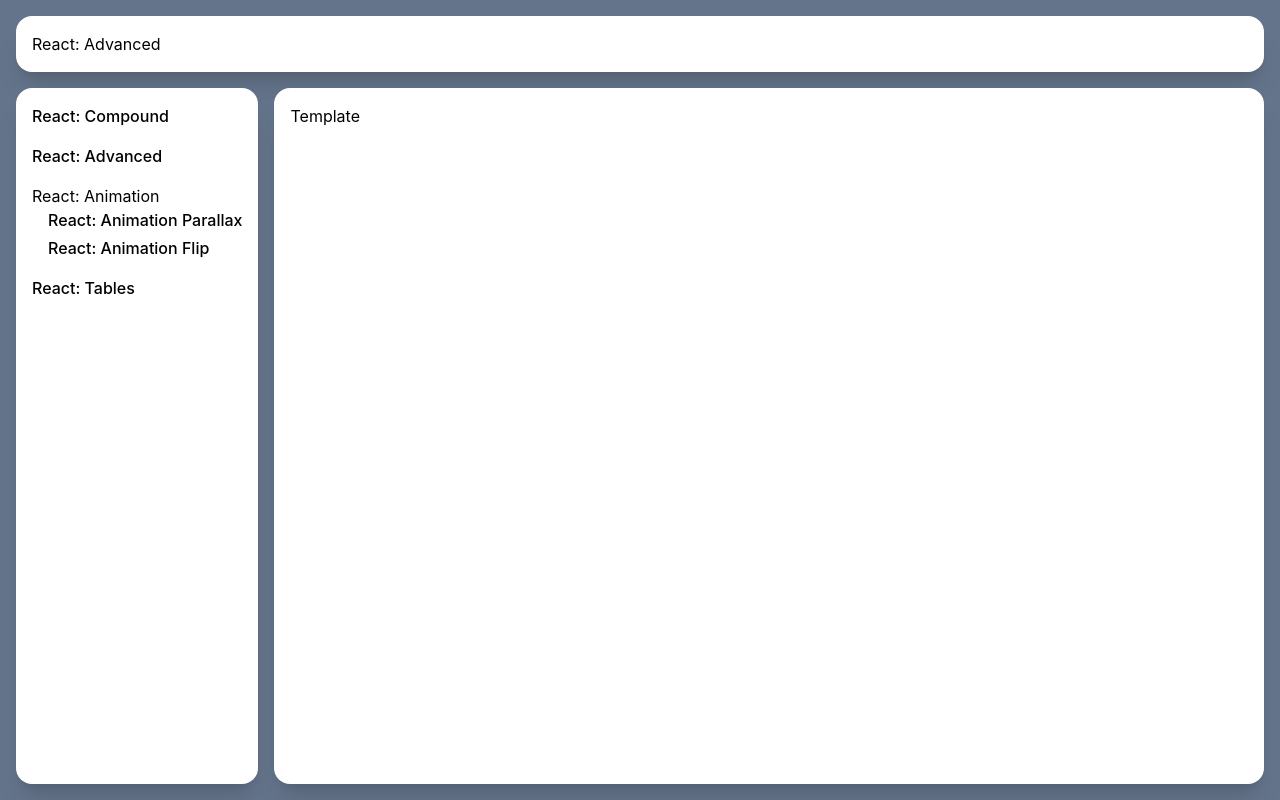
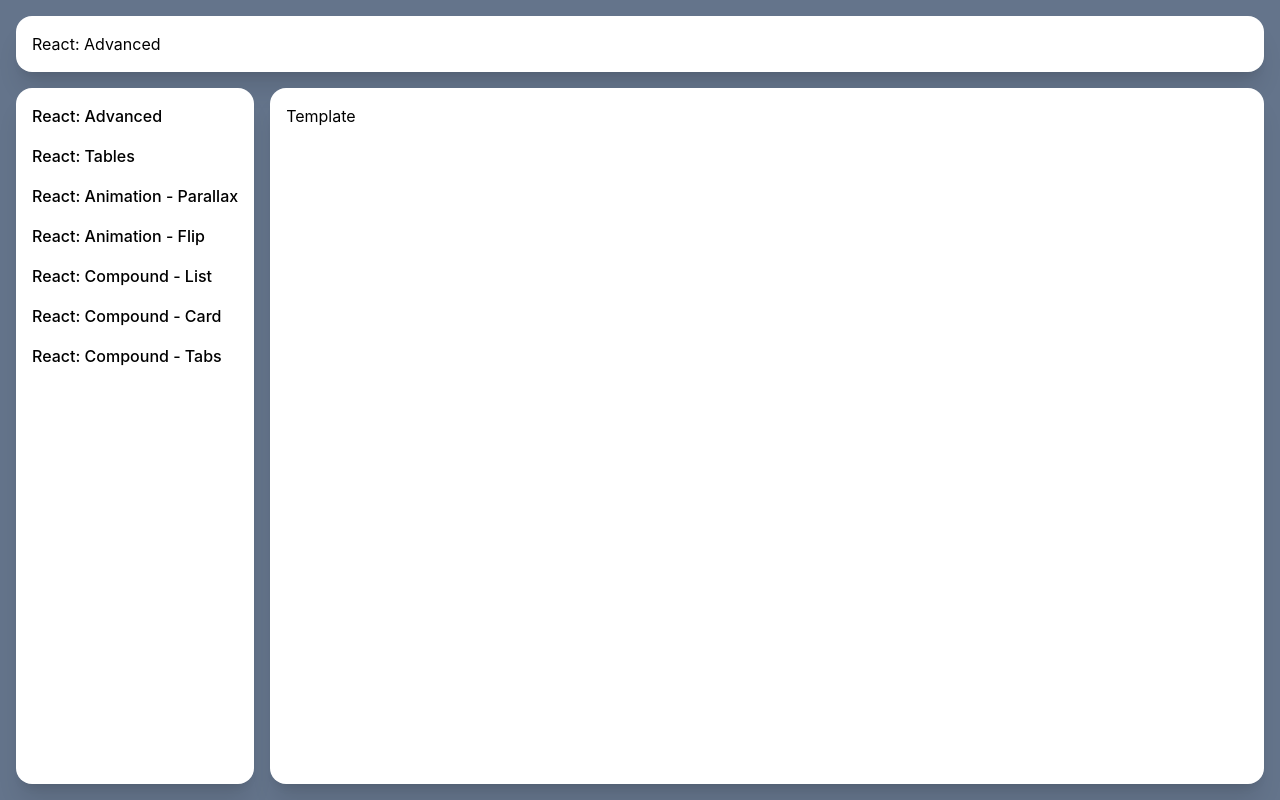
Before and after one commit to mamblijoe/react-homework, a React (Vite) app: page /advanced in a window 1280 px wide. Built offline with nearby package versions, Linux system fonts and the light colour scheme.

Commit message:
доработал роутинг

```diff
--- /dev/null
+++ b/src/Pages/AnimationFlip.tsx
@@ -0,0 +1,7 @@
+import React from 'react'
+
+const AnimationFlipPage = () => {
+    return <div>AnimationFlip</div>
+}
+
+export default AnimationFlipPage
--- /dev/null
+++ b/src/Pages/AnimationParallax.tsx
@@ -0,0 +1,8 @@
+import React from 'react'
+import ParallaxAnimation from '../components/Animation/Parallax.tsx'
+
+const AnimationParallaxPage = () => {
+    return <ParallaxAnimation />
+}
+
+export default AnimationParallaxPage
--- a/src/components/Compound/index.tsx
+++ b/src/Pages/CompoundCard.tsx
@@ -1,42 +1,19 @@
 import React from 'react'
-import Layout from '../Layout'
-import CompoundList from './CompoundList.tsx'
+import Layout from '../components/Layout'
+import CompoundCard from '../components/Compound/CompoundCard'
+import { faker } from '@faker-js/faker/locale/en'
 import { range } from 'lodash'
-import { faker } from '@faker-js/faker/locale/en'
-import CompoundCard from './CompoundCard.tsx'
-import CompoundTabs from './CompoundTabs.tsx'
 
 type Option = { value: string; label: string }
-type Tab = { code: string; label: string; content: string }
 
 const options: Option[] = range(5).map((_item) => ({
     value: faker.string.uuid(),
     label: faker.lorem.lines(1),
 }))
 
-const tabs: Tab[] = range(5).map((_item) => ({
-    code: faker.string.uuid(),
-    label: faker.string.alphanumeric(5),
-    content: faker.lorem.lines(1),
-}))
-
-const Compound = () => {
+const CompoundCardPage = () => {
     return (
         <Layout title={'React: Compound'}>
-            <h2 className="mb-4 text-4xl font-extrabold leading-none tracking-tight text-gray-900 md:text-5xl lg:text-6xl dark:text-black">
-                Практика:
-                <mark className="px-2 ml-2 text-white bg-blue-600 rounded dark:bg-blue-500">
-                    Список
-                </mark>{' '}
-            </h2>
-            <CompoundList>
-                <CompoundList.List>
-                    {options.map((option) => (
-                        <CompoundList.Item option={option} />
-                    ))}
-                </CompoundList.List>
-            </CompoundList>
-            <hr className="h-px my-8 bg-gray-200 border-0 dark:bg-gray-700" />
             <h2 className="mb-4 text-4xl font-extrabold leading-none tracking-tight text-gray-900 md:text-5xl lg:text-6xl dark:text-black">
                 Практика:
                 <mark className="px-2 ml-2 text-white bg-blue-600 rounded dark:bg-blue-500">
@@ -98,29 +75,8 @@ const Compound = () => {
                     <CompoundCard.Select options={options} />
                 </CompoundCard>
             </div>
-            <hr className="h-px my-8 bg-gray-200 border-0 dark:bg-gray-700" />
-            <h2 className="mb-4 text-4xl font-extrabold leading-none tracking-tight text-gray-900 md:text-5xl lg:text-6xl dark:text-black">
-                Практика:
-                <mark className="px-2 ml-2 text-white bg-blue-600 rounded dark:bg-blue-500">
-                    Табы
-                </mark>{' '}
-            </h2>
-            <CompoundTabs defaultTab={tabs[0].code}>
-                <CompoundTabs.Triggers>
-                    <CompoundTabs.Triggers>
-                        {tabs.map((tab) => (
-                            <CompoundTabs.Trigger tab={tab} />
-                        ))}
-                    </CompoundTabs.Triggers>
-                </CompoundTabs.Triggers>
-                <CompoundTabs.Contents>
-                    {tabs.map((tab) => (
-                        <CompoundTabs.Content tab={tab} />
-                    ))}
-                </CompoundTabs.Contents>
-            </CompoundTabs>
         </Layout>
     )
 }
 
-export default Compound
+export default CompoundCardPage
--- /dev/null
+++ b/src/Pages/CompoundList.tsx
@@ -0,0 +1,34 @@
+import React from 'react'
+import { range } from 'lodash'
+import { faker } from '@faker-js/faker/locale/en'
+import Layout from '../components/Layout'
+import CompoundList from '../components/Compound/CompoundList'
+
+type Option = { value: string; label: string }
+
+const options: Option[] = range(5).map((_item) => ({
+    value: faker.string.uuid(),
+    label: faker.lorem.lines(1),
+}))
+
+const CompoundListPage = () => {
+    return (
+        <Layout title={'React: Compound'}>
+            <h2 className="mb-4 text-4xl font-extrabold leading-none tracking-tight text-gray-900 md:text-5xl lg:text-6xl dark:text-black">
+                Практика:
+                <mark className="px-2 ml-2 text-white bg-blue-600 rounded dark:bg-blue-500">
+                    Список
+                </mark>{' '}
+            </h2>
+            <CompoundList>
+                <CompoundList.List>
+                    {options.map((option) => (
+                        <CompoundList.Item option={option} />
+                    ))}
+                </CompoundList.List>
+            </CompoundList>
+        </Layout>
+    )
+}
+
+export default CompoundListPage
--- /dev/null
+++ b/src/Pages/CompoundTabs.tsx
@@ -0,0 +1,42 @@
+import React from 'react'
+import { range } from 'lodash'
+import { faker } from '@faker-js/faker/locale/en'
+import CompoundTabs from '../components/Compound/CompoundTabs.tsx'
+import Layout from '../components/Layout'
+
+type Tab = { code: string; label: string; content: string }
+
+const tabs: Tab[] = range(5).map((_item) => ({
+    code: faker.string.uuid(),
+    label: faker.string.alphanumeric(5),
+    content: faker.lorem.lines(1),
+}))
+
+const CompoundTabsPage = () => {
+    return (
+        <Layout title={'React: Compound'}>
+            <h2 className="mb-4 text-4xl font-extrabold leading-none tracking-tight text-gray-900 md:text-5xl lg:text-6xl dark:text-black">
+                Практика:
+                <mark className="px-2 ml-2 text-white bg-blue-600 rounded dark:bg-blue-500">
+                    Табы
+                </mark>{' '}
+            </h2>
+            <CompoundTabs defaultTab={tabs[0].code}>
+                <CompoundTabs.Triggers>
+                    <CompoundTabs.Triggers>
+                        {tabs.map((tab) => (
+                            <CompoundTabs.Trigger tab={tab} />
+                        ))}
+                    </CompoundTabs.Triggers>
+                </CompoundTabs.Triggers>
+                <CompoundTabs.Contents>
+                    {tabs.map((tab) => (
+                        <CompoundTabs.Content tab={tab} />
+                    ))}
+                </CompoundTabs.Contents>
+            </CompoundTabs>
+        </Layout>
+    )
+}
+
+export default CompoundTabsPage
--- /dev/null
+++ b/src/Pages/Tables.tsx
@@ -0,0 +1,8 @@
+import React from 'react'
+import Tables from '../components/Tables'
+
+const TablesPage = () => {
+    return <Tables />
+}
+
+export default TablesPage
--- a/src/components/Navigation/index.tsx
+++ b/src/components/Navigation/index.tsx
@@ -1,35 +1,61 @@
 import React from 'react'
 import { Link } from 'react-router-dom'
+
+const LINKS = [
+    {
+        to: '/advanced',
+        label: 'React: Advanced',
+    },
+    {
+        to: '/tables',
+        label: 'React: Tables',
+    },
+    {
+        to: '/animation',
+        label: 'React: Animation',
+        subLinks: [
+            { to: '/parallax', label: 'Parallax' },
+            { to: '/flip', label: 'Flip' },
+        ],
+    },
+    {
+        to: '/compound',
+        label: 'React: Compound',
+        subLinks: [
+            { to: '/list', label: 'List' },
+            { to: '/card', label: 'Card' },
+            { to: '/tabs', label: 'Tabs' },
+        ],
+    },
+]
 
 const Navigation = () => {
     return (
         <div>
             <nav>
                 <ul className={'flex flex-col gap-4'}>
-                    <li>
-                        <Link to={'/compound'}>React: Compound</Link>
-                    </li>
-                    <li>
-                        <Link to={'/advanced'}>React: Advanced</Link>
-                    </li>
-                    <li>
-                        React: Animation
-                        <ul className={'flex flex-col gap-1 pl-4'}>
+                    {LINKS.map((link) => {
+                        if (link.subLinks) {
+                            return link.subLinks.map((subLink) => (
+                                <li>
+                                    <Link
+                                        to={link.to + subLink.to}
+                                        key={link.to + subLink.to}
+                                    >
+                                        {link.label} - {subLink.label}
+                                    </Link>
+                                </li>
+                            ))
+                        }
+
+                        return (
                             <li>
-                                <Link to={'/animation/parallax'}>
-                                    React: Animation Parallax
+                                <Link to={link.to} key={link.to}>
+                                    {link.label}
                                 </Link>
                             </li>
-                            <li>
-                                <Link to={'/animation/flip'}>
-                                    React: Animation Flip
-                                </Link>
-                            </li>
-                        </ul>
-                    </li>
-                    <li>
-                        <Link to={'/tables'}>React: Tables</Link>
-                    </li>
+                        )
+                    })}
                 </ul>
             </nav>
         </div>
```
Also changed, not shown: src/App.tsx (+15 -5 lines).
